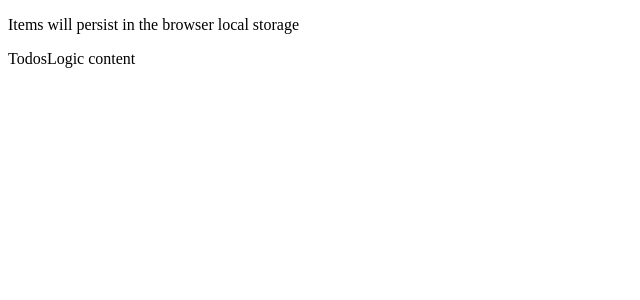
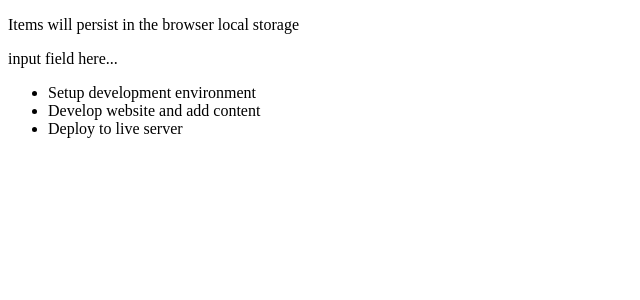
Before and after one commit to devendra-alt/react-vite-todo, a React (Vite) app: page / in a window 1280 px wide. Shown: the top 300 px of the page, without its empty margins (0-640 px from the left). Built offline with nearby package versions, Linux system fonts and the light colour scheme.

Commit message:
Add required components for todo-app

```diff
--- a/src/components/ToDoLogic.jsx
+++ b/src/components/ToDoLogic.jsx
@@ -1,4 +1,29 @@
+import InputTodo from '@/components/TodoInput';
+import TodoList from './TodoList';
+
 const TodosLogic = () => {
-  return <div>TodosLogic content</div>;
+  const todos = [
+    {
+      id: 1,
+      title: 'Setup development environment',
+      completed: true,
+    },
+    {
+      id: 2,
+      title: 'Develop website and add content',
+      completed: false,
+    },
+    {
+      id: 3,
+      title: 'Deploy to live server',
+      completed: false,
+    },
+  ];
+  return (
+    <div>
+      <InputTodo />
+      <TodoList todoList={todos} />
+    </div>
+  );
 };
 export default TodosLogic;
--- a/src/components/TodoInput.jsx
+++ b/src/components/TodoInput.jsx
@@ -0,0 +1,4 @@
+const InputTodo = () => {
+  return <div>input field here...</div>;
+};
+export default InputTodo;
--- a/src/components/TodoItem.jsx
+++ b/src/components/TodoItem.jsx
@@ -0,0 +1,2 @@
+const TodoItem = ({ todoTask }) => <li>{todoTask.title}</li>;
+export default TodoItem;
--- a/src/components/TodoList.jsx
+++ b/src/components/TodoList.jsx
@@ -0,0 +1,14 @@
+import TodoItem from './TodoItem';
+
+const TodoList = (props) => {
+  const { todoList } = props;
+  return (
+    <ul>
+      {todoList.map((todo) => (
+        <TodoItem key={todo.id} todoTask={todo} />
+      ))}
+    </ul>
+  );
+};
+
+export default TodoList;
```
